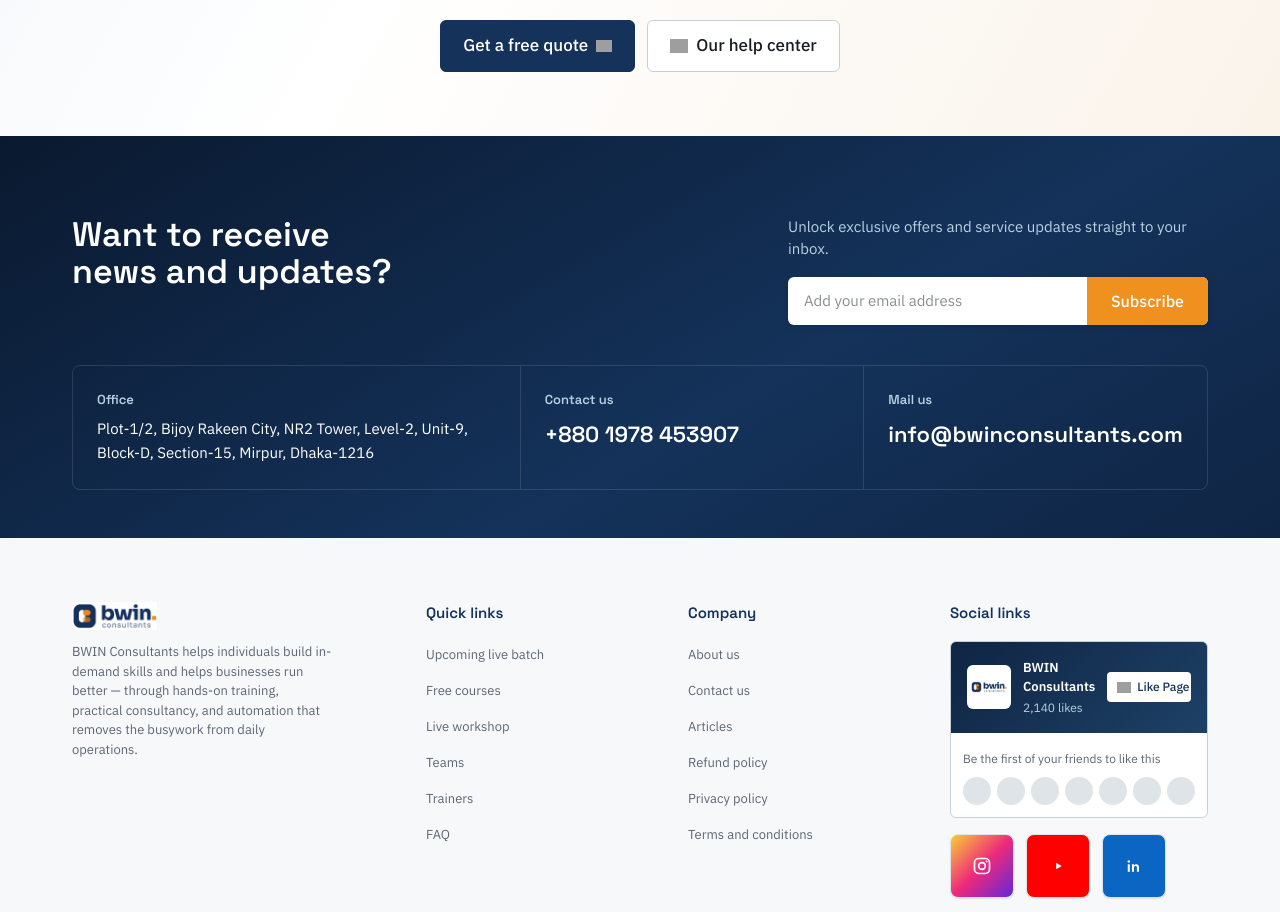
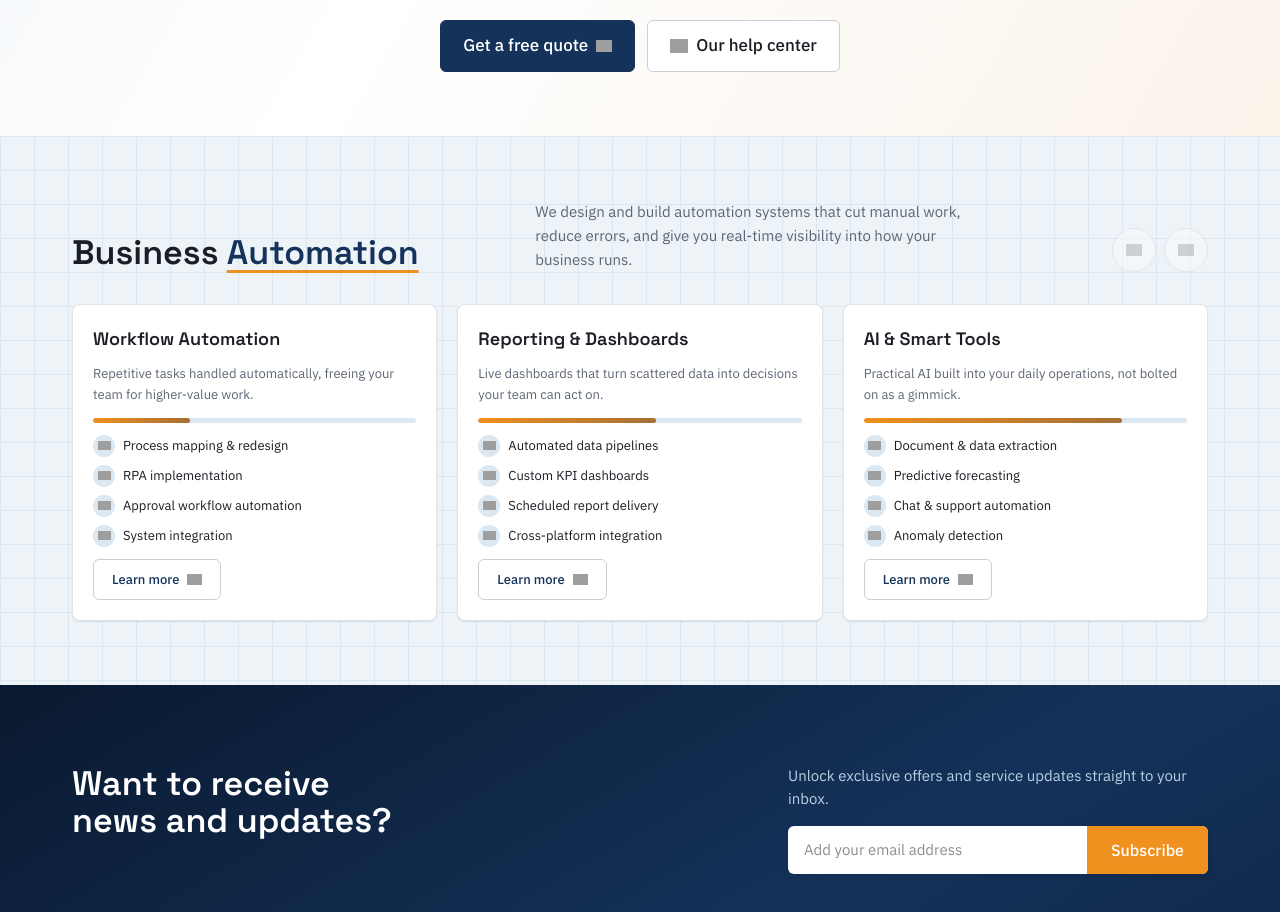
Before and after one commit to ashrafulahsan/bwin-web, a Next.js app: page / in a window 1280 px wide. Shown: the part 2180-3092 px from the top of the page. Built offline with nearby package versions, Linux system fonts and the light colour scheme; grey boxes are pictures that could not be loaded.

Commit message:
Add BusinessAutomationSection component and related data; update homepage to include BusinessAutomationSection

```diff
--- /dev/null
+++ b/src/app/(website)/_components/BusinessAutomationSection.jsx
@@ -0,0 +1,55 @@
+'use client';
+
+import { useState } from 'react';
+import { Icon } from '@/components/ui';
+import { businessAutomationCards } from '../_data/business-automation-cards';
+
+export function BusinessAutomationSection() {
+  const [start, setStart] = useState(0);
+  const visible = businessAutomationCards.slice(start, start + 3);
+
+  return (
+    <section className="biz-auto">
+      <div className="biz-auto-inner">
+        <div className="biz-auto-head">
+          <h2 className="biz-auto-title">Business <em>Automation</em></h2>
+          <p className="biz-auto-sub">We design and build automation systems that cut manual work, reduce errors, and give you real-time visibility into how your business runs.</p>
+          <div className="biz-auto-nav">
+            <button className="biz-auto-arrow" disabled={start === 0} onClick={() => setStart(0)}>
+              <Icon name="arrow-left" size={16} />
+            </button>
+            <button
+              className="biz-auto-arrow"
+              disabled={start + 3 >= businessAutomationCards.length}
+              onClick={() => setStart(Math.min(businessAutomationCards.length - 3, start + 1))}
+            >
+              <Icon name="arrow-right" size={16} />
+            </button>
+          </div>
+        </div>
+
+        <div className="biz-auto-grid">
+          {visible.map((c) => (
+            <div className="biz-card" key={c.title}>
+              <h3 className="biz-card-title">{c.title}</h3>
+              <p className="biz-card-desc">{c.desc}</p>
+              <div className="biz-progress"><div className="biz-progress-fill" style={{ width: c.progress + '%' }}></div></div>
+              <ul className="biz-list">
+                {c.items.map((it) => (
+                  <li key={it}>
+                    <span className="biz-list-icon"><Icon name="arrow-right" size={13} /></span>
+                    {it}
+                  </li>
+                ))}
+              </ul>
+              <button className="biz-learn-btn">
+                Learn more
+                <Icon name="arrow-up-right" size={15} />
+              </button>
+            </div>
+          ))}
+        </div>
+      </div>
+    </section>
+  );
+}
--- /dev/null
+++ b/src/app/(website)/_data/business-automation-cards.js
@@ -0,0 +1,23 @@
+// Static for now — swap this export for an API call (e.g. GET /api/v1/business-automation/services) once
+// the automation module has a real backend. Shape must stay { title, desc, progress, items: [string] } for
+// BusinessAutomationSection to keep working unchanged.
+export const businessAutomationCards = [
+  {
+    title: 'Workflow Automation',
+    desc: 'Repetitive tasks handled automatically, freeing your team for higher-value work.',
+    progress: 30,
+    items: ['Process mapping & redesign', 'RPA implementation', 'Approval workflow automation', 'System integration'],
+  },
+  {
+    title: 'Reporting & Dashboards',
+    desc: 'Live dashboards that turn scattered data into decisions your team can act on.',
+    progress: 55,
+    items: ['Automated data pipelines', 'Custom KPI dashboards', 'Scheduled report delivery', 'Cross-platform integration'],
+  },
+  {
+    title: 'AI & Smart Tools',
+    desc: 'Practical AI built into your daily operations, not bolted on as a gimmick.',
+    progress: 80,
+    items: ['Document & data extraction', 'Predictive forecasting', 'Chat & support automation', 'Anomaly detection'],
+  },
+];
--- a/src/app/(website)/page.jsx
+++ b/src/app/(website)/page.jsx
@@ -1,6 +1,7 @@
 import { Hero } from './_components/Hero';
 import { SkillDevelopmentSection } from './_components/SkillDevelopmentSection';
 import { ConsultancyServiceSection } from './_components/ConsultancyServiceSection';
+import { BusinessAutomationSection } from './_components/BusinessAutomationSection';
 
 export default function HomePage() {
   return (
@@ -8,6 +9,7 @@ export default function HomePage() {
       <Hero />
       <SkillDevelopmentSection />
       <ConsultancyServiceSection />
+      <BusinessAutomationSection />
     </>
   );
 }
```
